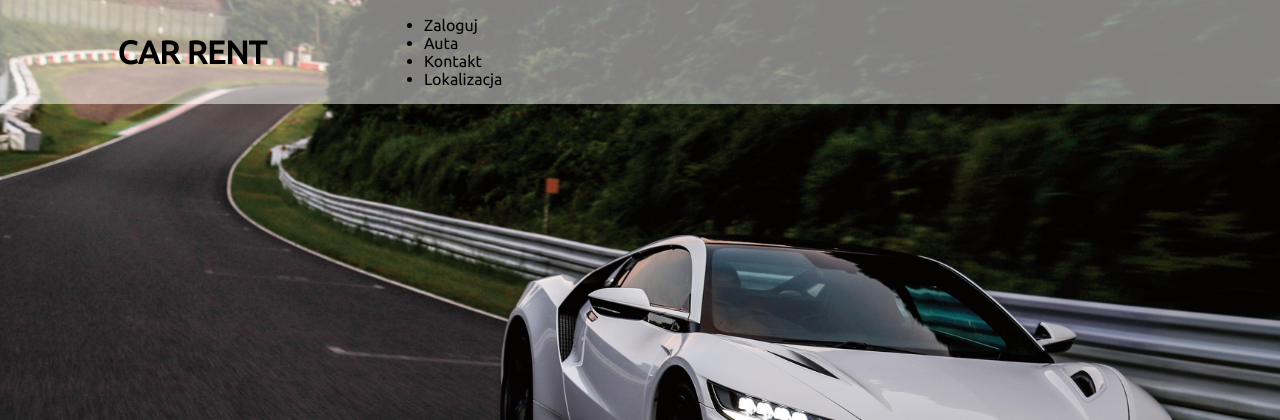
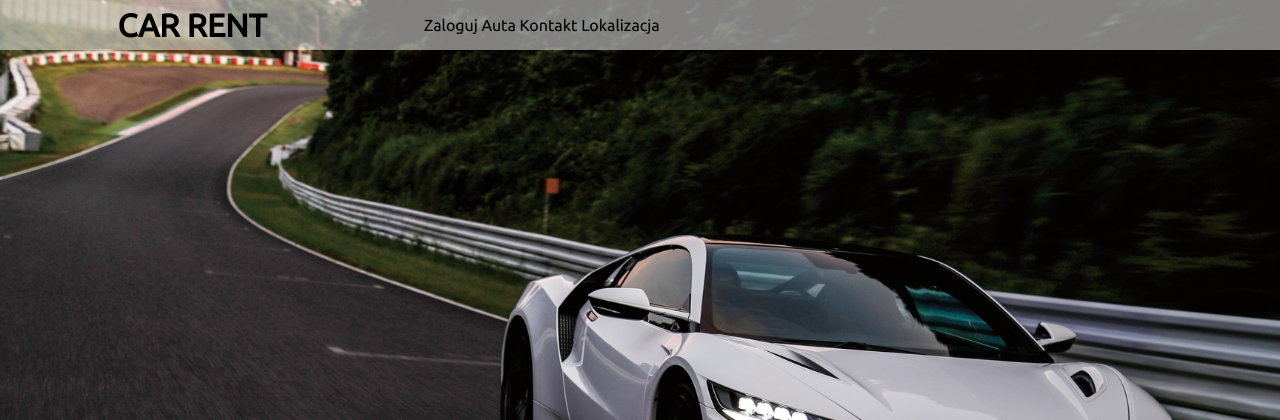
Before and after one commit to Shadow0627/Car_Rent, a PHP site: page / in a window 1280 px wide. Shown: the top 420 px of the page. Run offline with PHP 8.4, Linux system fonts and the light colour scheme.

Commit message:
2 commit

```diff
--- a/style/index.css
+++ b/style/index.css
@@ -26,3 +26,13 @@ body
     font-weight: 900;
     font-size: xx-large;
 }
+
+.top-nav
+{
+    list-style: none;
+}
+
+.top-nav li
+{
+    display: inline;
+}
```
